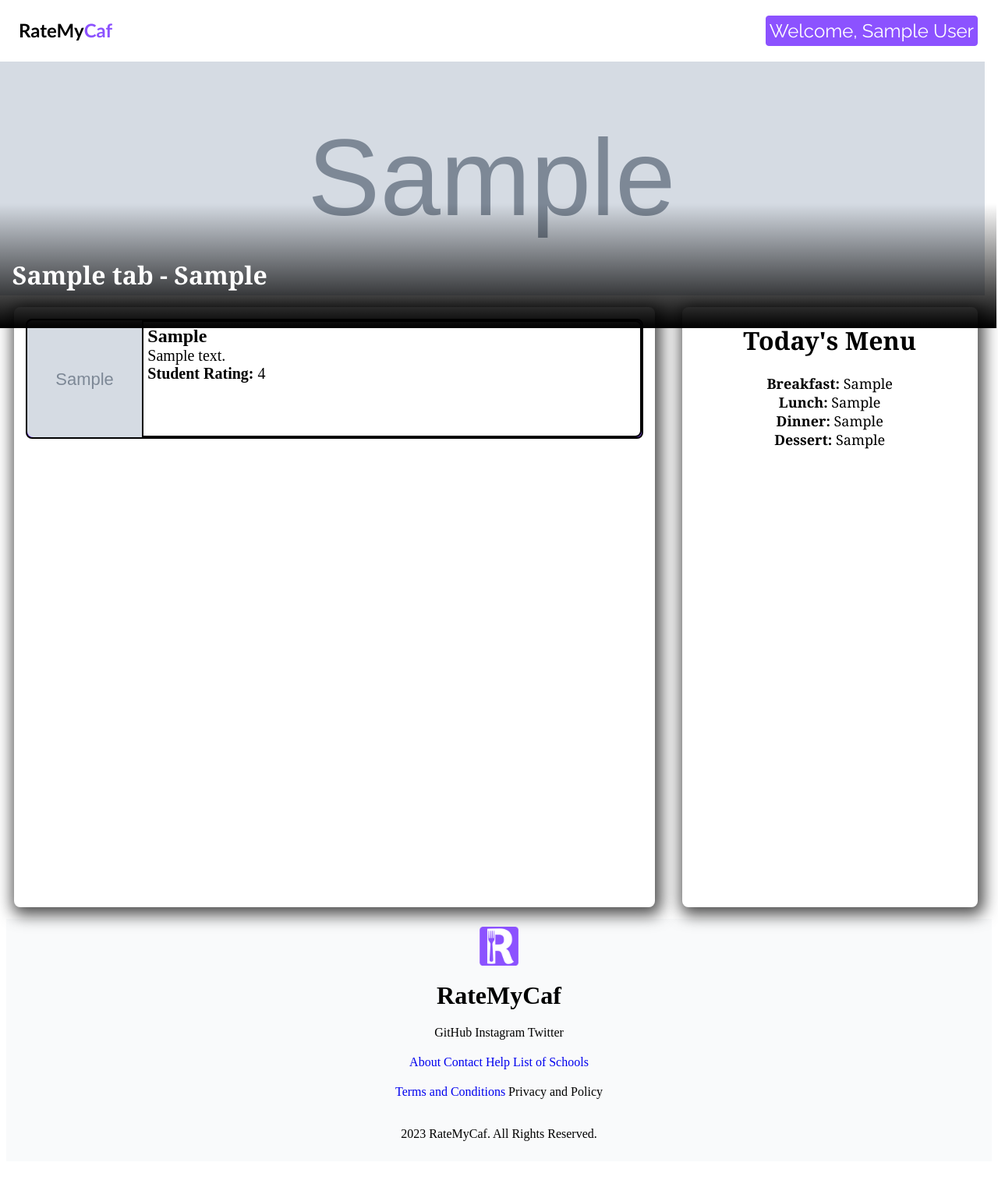
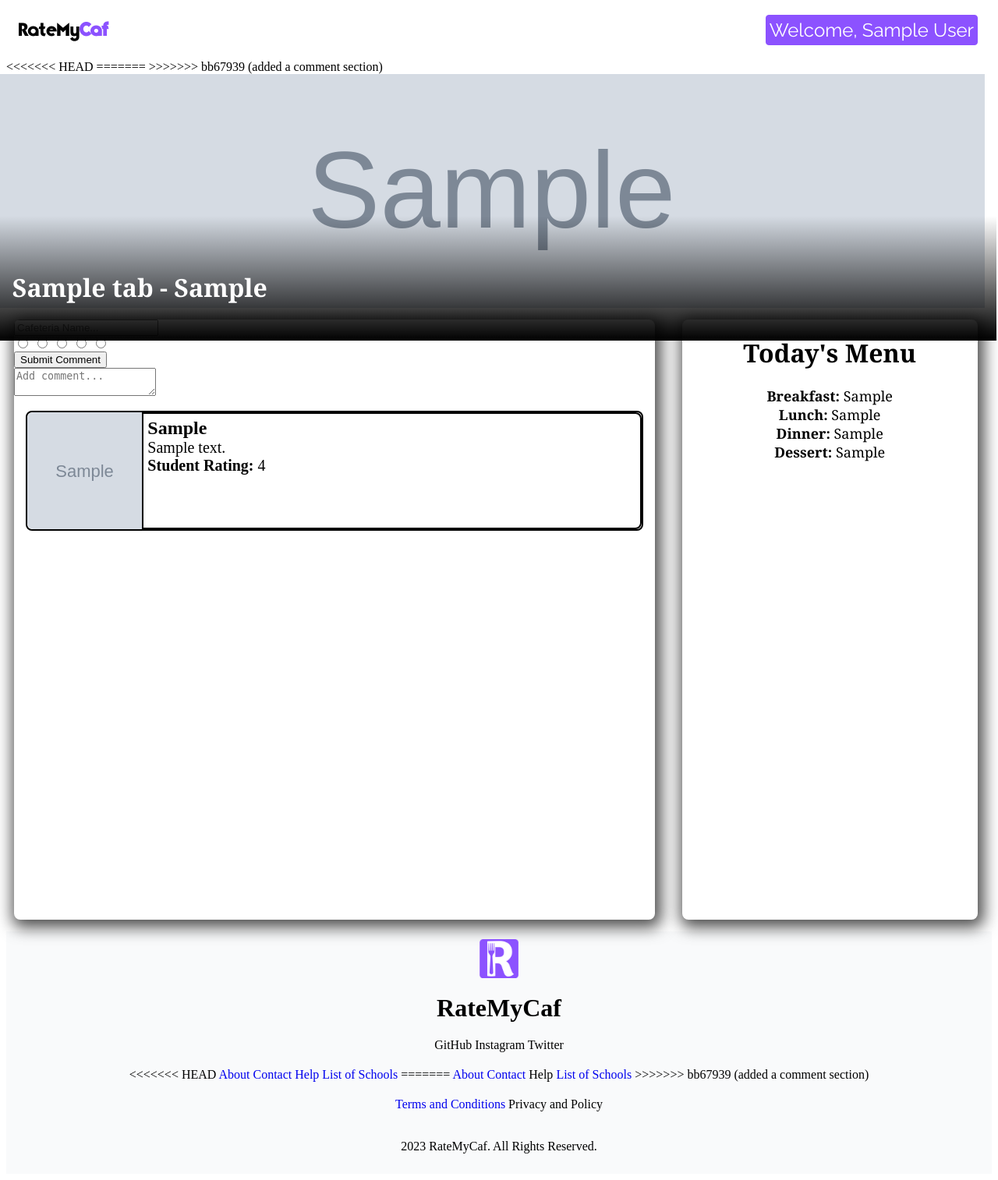
Before and after one commit to robPTY/ratemycaf, a PHP site: page /ratemycaf/cafeterias/1 in a window 1280 px wide. Shown: the whole page at 78% size. Before the commit the page ends 1464 px from the top, so only its background shows below. Run offline with PHP 8.4, Linux system fonts and the light colour scheme; the visitor is signed in with stand-in values (Sample User, id 1); tables that the repository leaves empty or names only in its code hold one stand-in row (values such as "Sample post"); grey boxes marked "Sample" are stand-in pictures; some libraries are stand-ins or nearby versions; some web fonts are replaced.

Commit message:
added a comment section

```diff
--- a/cafeterias.php
+++ b/cafeterias.php
@@ -33,6 +33,7 @@
     <link rel="stylesheet" href="../css/RMCstyles.css">
     <link rel="stylesheet" href="https://fonts.googleapis.com/css?family=TiltWarp">
     <link rel='stylesheet' href='https://fonts.googleapis.com/css?family=Raleway'>
+<<<<<<< HEAD
     <link rel="shortcut icon" type="image/x-icon" href="./images/favicon.ico" />
     <title>RateMyCaf |
         <?php
@@ -48,6 +49,10 @@
             }
         ?>
     </title>
+=======
+    <link rel="stylesheet" href="//netdna.bootstrapcdn.com/font-awesome/4.2.0/css/font-awesome.min.css">
+    <link rel="shortcut icon" type="image/x-icon" href="../images/favicon.ico" />
+>>>>>>> bb67939 (added a comment section)
 </head>
 <body>
     <?php
@@ -57,8 +62,7 @@
         $id = $_GET['id'];
         $stmt2->execute();
         $result2 = $stmt2->get_result();
-        while($row2 = $result2->fetch_assoc())
-        {
+        $row2 = $result2->fetch_assoc();
         echo "<div class='container-for-ban'>";
         echo "<img class='uni-banner-img' src='../images/".$row2['uni_banner_img']."'/>";
         echo "<div class='text-container'>";
@@ -66,10 +70,29 @@
         echo "<h1 id='right-sided'>"."&nbsp;".$row2['uni_location']."</h1>";
         echo "</div>";
         echo "</div>";
-        }
+        echo "<title> RateMyCaf | $row2[uni_name] </title>";
     ?>
     <div class='main-holder'>
         <div class='comment-section'>
+            <div class='addcommentsection'>
+                <input type="text" id="cafname" name="cafname" placeholder="Cafeteria Name..." value="">
+                    <div class="stars">
+                        <form action="">
+                            <input class="star star-5" id="star-5" type="radio" name="star"/>
+                            <label class="star star-5" for="star-5"></label>
+                            <input class="star star-4" id="star-4" type="radio" name="star"/>
+                            <label class="star star-4" for="star-4"></label>
+                            <input class="star star-3" id="star-3" type="radio" name="star"/>
+                            <label class="star star-3" for="star-3"></label>
+                            <input class="star star-2" id="star-2" type="radio" name="star"/>
+                            <label class="star star-2" for="star-2"></label>
+                            <input class="star star-1" id="star-1" type="radio" name="star"/>
+                            <label class="star star-1" for="star-1"></label>
+                        </form>
+                    </div>
+                    <input class="comment-button" id="submit" type="submit" value="Submit Comment">
+                <br><textarea type="text" id="addcomment" placeholder="Add comment..." value=""></textarea>
+            </div>
             <?php
                 $sql2="SELECT * FROM cafeterias_tab WHERE id = ?";
                 $stmt2 = $conn->prepare($sql2);
--- a/css/RMCstyles.css
+++ b/css/RMCstyles.css
@@ -438,6 +439,7 @@
     align-items: center;
     margin-top: 15px;
     margin-bottom: 15px;
+    overflow-y: scroll;
 }
 
 .comment{
@@ -472,7 +474,7 @@
 
 .review{
     border: 2px solid black;
-    background-color: var(--purple);
+    background-color: var(--white);
     display: flex;
     flex-direction: row;
     margin: 15px;
@@ -490,6 +492,7 @@
     color: black;
 }
 
+<<<<<<< HEAD
 .main-title{
     font-family:'Gill Sans', 'Gill Sans MT', Calibri, 'Trebuchet MS', sans-serif;
     font-weight: bold;
--- a/login.php
+++ b/login.php
@@ -5,6 +5,7 @@
     <head>
         <link href="./css/LOGstyles.css" rel="stylesheet"/>
         <link rel="stylesheet" href="./css/RMCstyles.css">
+        <link rel="stylesheet" href="./css/LOGstyles.css"/>
         <link rel="shortcut icon" type="image/x-icon" href="./images/favicon.ico" />
         <nav id="navbar">
             <a id="menu-anchor" href="/ratemycaf/index.php"><p id="title" class="banner">RateMy<strong>Caf</strong></p></a>
@@ -19,9 +20,9 @@
                 <h1 class='login-title'> Log In </h1>
                 <input class="name" id="email" name="email" type="email" placeholder="E-Mail"/>
                 <input class="name" id="password" name="password" type="Password" placeholder="Password"/>
-                <label><strong>Enter Captcha:</strong></label><br />
+                <p><strong>Enter Captcha:</strong></p><br />
                 <input type="text" name="captcha" />
-                <p><br />
+                <p><br/>
                 <img src="captcha.php?rand=<?php echo rand(); ?>" id='captcha_image'>
                 </p>
                 <p>Can't read the image?
--- a/reusables/footer.php
+++ b/reusables/footer.php
@@ -7,10 +7,17 @@
         <a class='footer-el-p'>Twitter</a>
     </div>
     <div class="services, footer-el">
+<<<<<<< HEAD
         <a class='footer-el-p' href="./about.php">About</a>
         <a class='footer-el-p' href="./contact.php">Contact</a>
         <a class='footer-el-p' href='./help.php'>Help</a>
         <a class='footer-el-p' href="./school-list.php">List of Schools</a>
+=======
+        <a href="/ratemycaf/about.php">About</a>
+        <a href="/ratemycaf/contact.php">Contact</a>
+        <a>Help</a>
+        <a href="/ratemycaf/school-list.php">List of Schools</a>
+>>>>>>> bb67939 (added a comment section)
     </div>
     <div class="services, footer-el">
         <a class='footer-el-p' href='./terms_conditions.php'>Terms and Conditions</a>
```
Also changed, not shown: other parts of css/RMCstyles.css (+78 -2 lines), 1 other file. Lines whose indentation alone changed are shown as unchanged.
